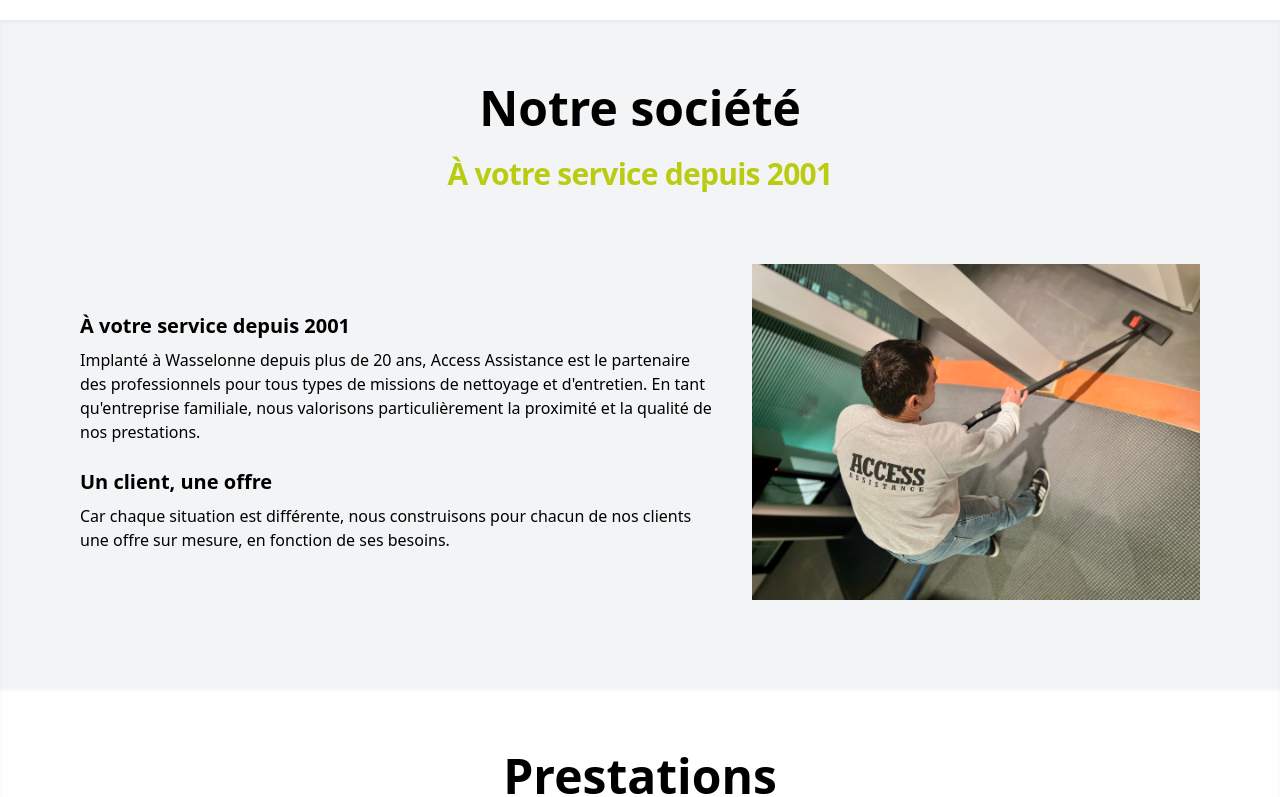
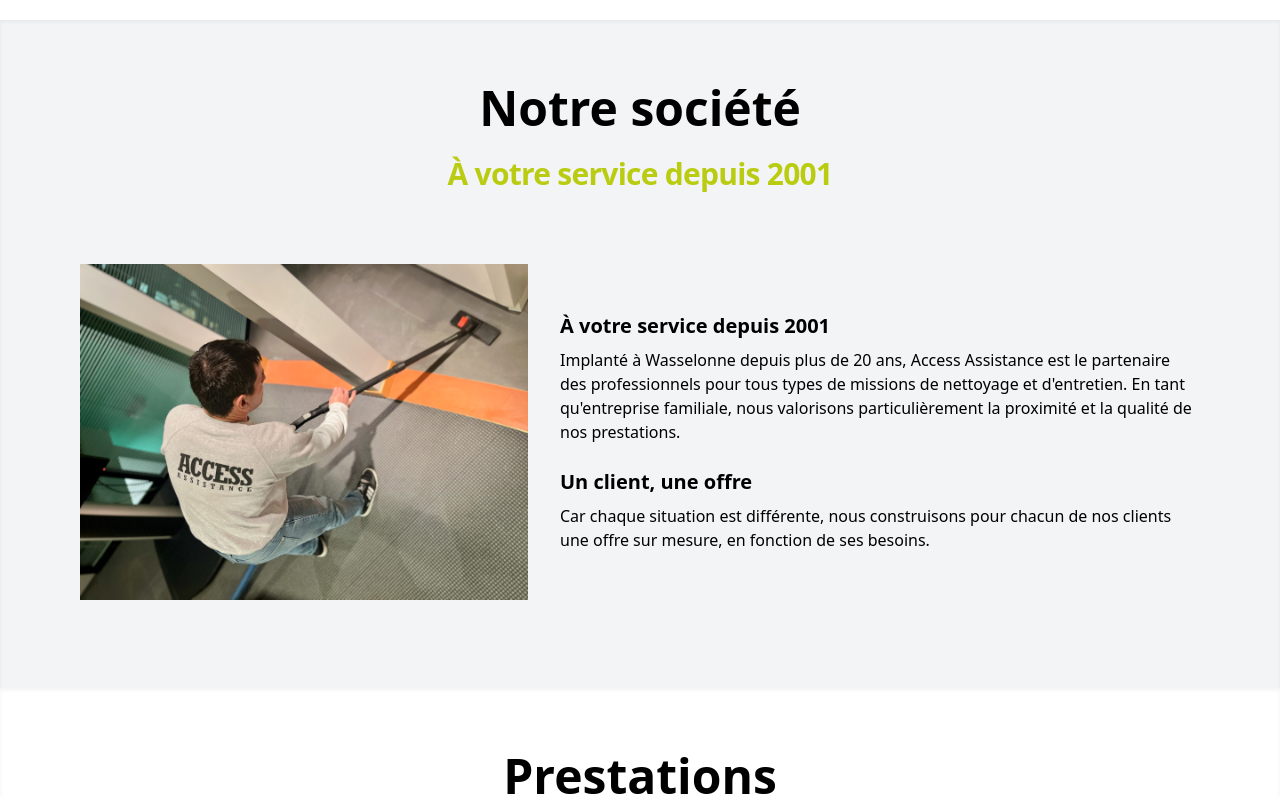
Before and after one commit to MathieuGood/access-assistance-website, a React (Vite) app: page / in a window 1280 px wide. Shown: the part 538-1335 px from the top of the page. Built offline with nearby package versions, Linux system fonts and the light colour scheme.

Commit message:
Inverted side of picture on md+ screens for About section.

```diff
--- a/src/components/About.tsx
+++ b/src/components/About.tsx
@@ -36,7 +36,7 @@ const About: React.FC = () => {
 			))} */}
 
 			<div className="about-paragraph grid py-2 md:py-8 mx-auto gap-2 md:gap-5 lg:gap-6 xl:gap-8 md:grid-cols-12">
-				<div className={`mr-auto md:col-span-7 flex flex-col justify-center `}>
+				<div className={`mr-auto md:col-span-7 md:order-2 flex flex-col justify-center `}>
 					<div>
 						<div className="about-paragraph-title text-xl font-bold mb-2">
 							{about.items[0].title}
@@ -54,12 +54,11 @@ const About: React.FC = () => {
 						</p>
 					</div>
 				</div>
-				<div className={`about-paragraph-media flex items-center mt-2 md:mt-0 md:col-span-5 md:flex`}>
+				<div className={`about-paragraph-media flex items-center mt-2 md:mt-0 md:col-span-5 md:order-1`}>
 					<img
 						src={about.items[0].img.src}
 						alt={about.items[0].img.alt}
 						className="object-cover max-h-48 md:max-h-max w-full"
-						// className="object-fit w-full h-full"
 					/>
 				</div>
 			</div>
```
